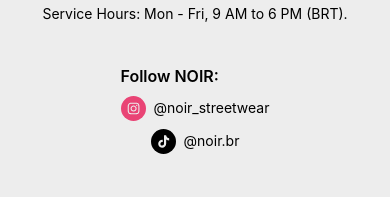
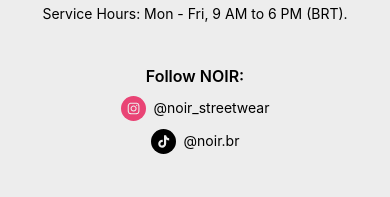
Before and after one commit to GuilhermeFerza/clothestore, a React (Vite) app in the folder Client/: page / in a window 390 px wide. Shown: the part 2363-2560 px from the top of the page. Built offline with nearby package versions, Linux system fonts and the light colour scheme.

Commit message:
correcao de alguns pontos minimos de responsividade

```diff
--- a/Client/src/pages/Home.tsx
+++ b/Client/src/pages/Home.tsx
@@ -173,7 +173,7 @@
                   <li>WhatsApp: +55 (71) 99999-9999 </li>
                   <li>Service Hours: Mon - Fri, 9 AM to 6 PM (BRT).</li>
                 </ul>
-                <ul className="text-sm space-y-2">
+                <ul className="text-sm space-y-2 text-center lg:text-left">
                   <li className="text-base font-semibold">Follow NOIR:</li>
                   <li className="flex items-center gap-2 justify-center lg:justify-start">
                     <SocialIcon
@@ -193,7 +193,7 @@
                 <p className="max-w-xs text-center lg:text-left">
                   For quick answers, check out our FAQ (
                   <Link to="/faq">
-                    <span className="text-blue-500 hover:underline">
+                    <span className="text-blue-500 relative after:content-[''] after:absolute after:bottom-[-0.02rem] after:left-[0.10rem] after:w-0 after:h-[2px] after:bg-blue-500 after:transition-all after:duration-300 hover:after:w-[calc(100%-0.2rem)]">
                       Frequently Asked Questions
                     </span>
                   </Link>
```
